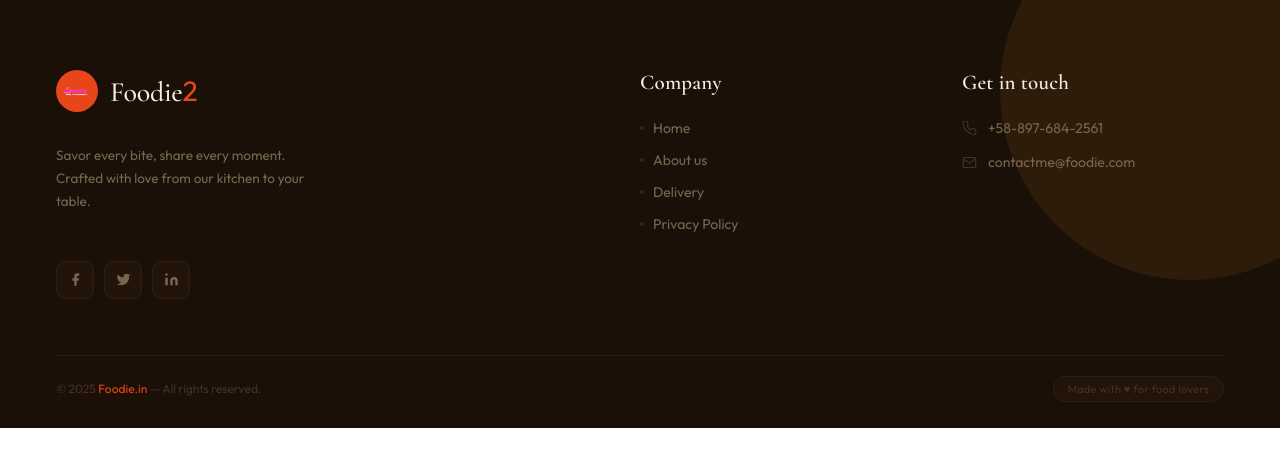
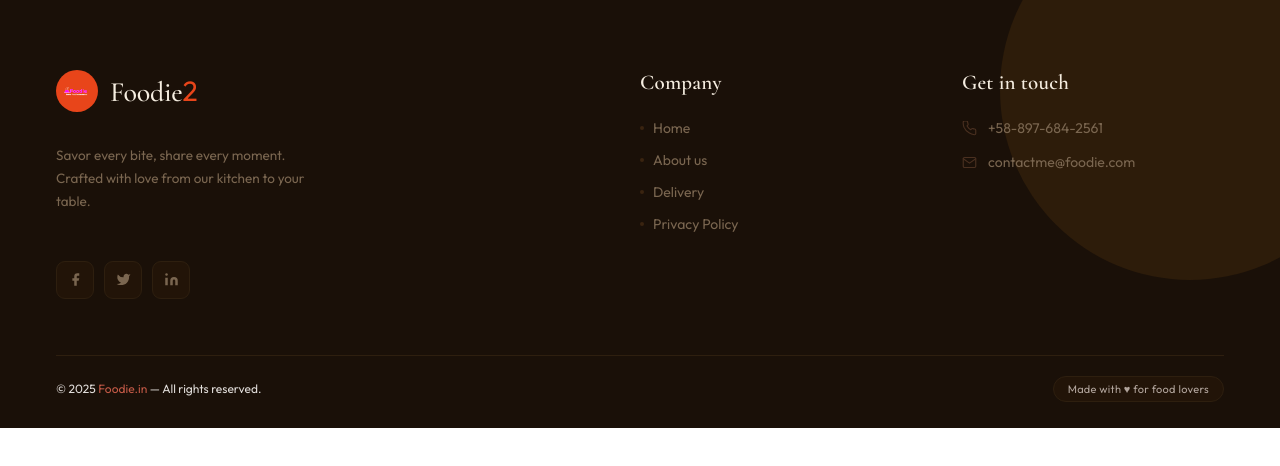
Before and after one commit to mr-rahulmahto/Food-Management-System, a React (Vite) app in the folder FrontEnd/: page /myorders in a window 1280 px wide. Shown: the part 294-760 px from the top of the page. Built offline with nearby package versions, Linux system fonts and the light colour scheme; no server answers; a web font is replaced by a local one.

Commit message:
update footer

```diff
--- a/FrontEnd/src/component/Footer/footer.css
+++ b/FrontEnd/src/component/Footer/footer.css
@@ -21,12 +21,12 @@
   border-radius: 50%;
   background: #2d1c0a;
   pointer-events: none;
-  z-index: 0;
+
 }
 
 .footer-inner {
   position: relative;
-  z-index: 1;
+
 }
 
 /* ─── Top Grid ─── */
@@ -182,17 +182,17 @@
 
 .footer-copy {
   font-size: 12px;
-  color: #4a3020;
+  color: #e1ddda;
   margin: 0;
 }
 
 .footer-copy span {
-  color: #e8451a;
+  color: #c45a47;
 }
 
 .footer-badge {
   font-size: 11px;
-  color: #4a3020;
+  color: #b1a49c;
   background: #221408;
   border: 1px solid #2e1f0f;
   padding: 5px 14px;
```
